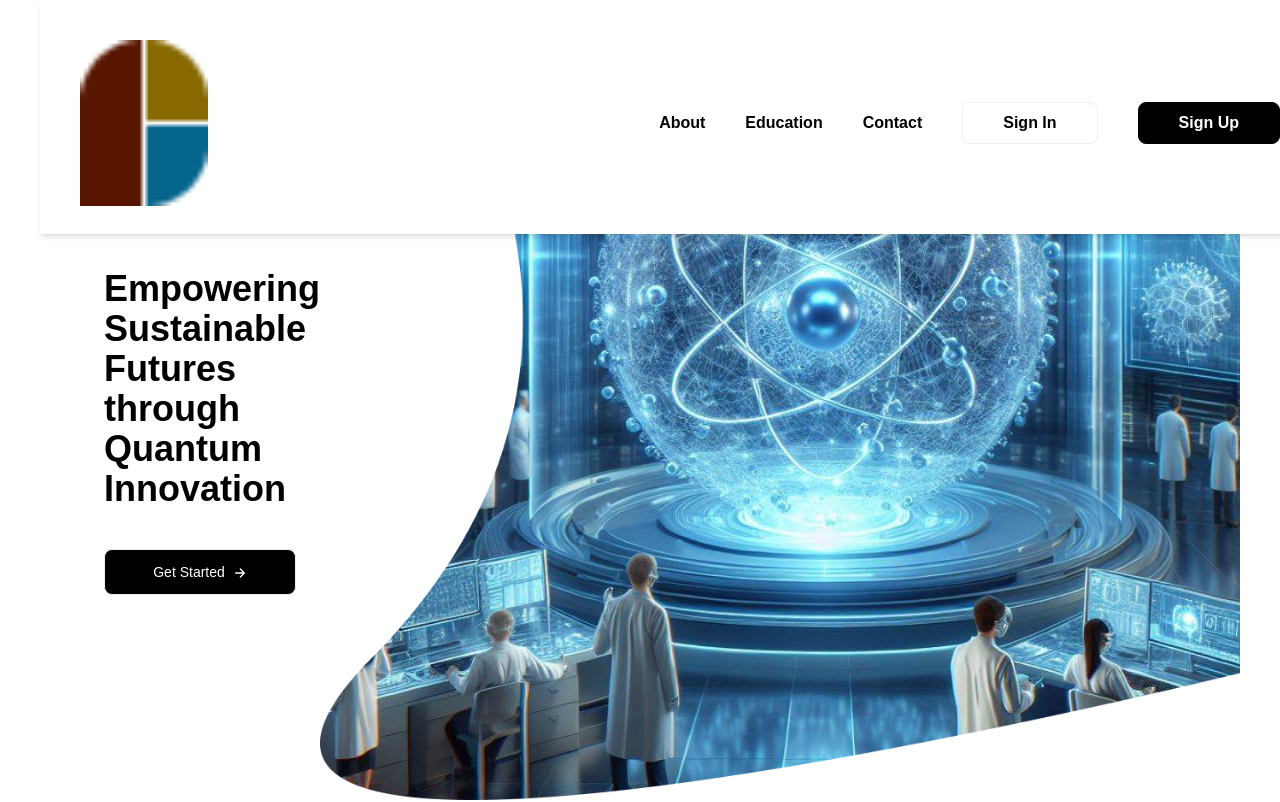
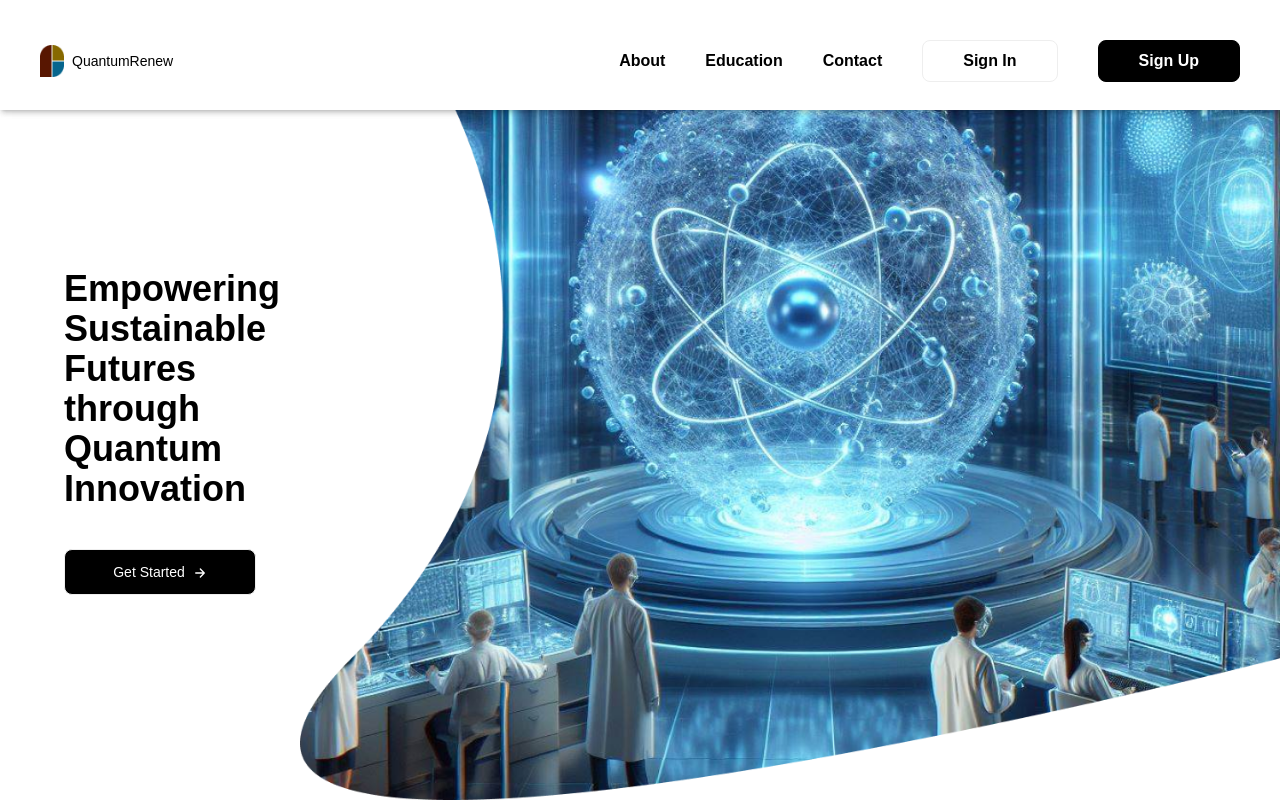
Before and after one commit to mzbhewtee/capstone, a React (Create React App) app: page / in a window 1280 px wide. Shown: the top 802 px of the page. Built offline with nearby package versions, Linux system fonts and the light colour scheme; no server answers.

Commit message:
edited the landing page

```diff
--- a/src/Pages/Landing.js
+++ b/src/Pages/Landing.js
@@ -8,7 +8,7 @@ import { FrequentlyAskedQuestions } from "../components/FrequentlyAskedQuestions
 
 function Landing() {
     return (
-        <div className="md:mr-10 md:ml-10 font-link">
+        <div className="font-link">
             < Navbar />
             < HeroSection />
             < Features />
--- a/src/components/Footer.js
+++ b/src/components/Footer.js
@@ -8,8 +8,11 @@ function Footer() {
         <div id='contact-section'>
             <div className='border-t border-primary pl-6 pr-6 pb-6 md:flex md:flex-row md:p-6'>
                 <div className='md:w-1/3 md:ml-10'>
-                    <img src={Logo} alt='Medi-Run' className='w-24 md:w-32 cursor-pointer mt-5 mb-3' />
-                    <p className='text-pText text-justify text-xs md:text-sm'>Empower researchers, engineers, and stakeholders in the renewable energy sector with advanced simulation tools to accelerate innovation and drive sustainability.</p>
+                <div className='flex items-center space-x-2'>
+                    <img src={Logo} alt='Quantum Renew' className='w-3 lg:w-6 md:w-5 cursor-pointer' />
+                    <p className='text-primary font-thin text-sm lg:text-md font-link cursor-pointer'>QuantumRenew</p>
+                </div>
+                    <p className='text-pText text-justify mt-3 text-xs md:text-sm'>Empower researchers, engineers, and stakeholders in the renewable energy sector with advanced simulation tools to accelerate innovation and drive sustainability.</p>
                 </div>
                 <div className='flex justify-center mt-5 md:w-2/3 md:justify-end'>
                     <div className='flex justify-around'>
--- a/src/components/NavBar.js
+++ b/src/components/NavBar.js
@@ -32,9 +32,12 @@ function Navbar() {
     }
 
     return (
-        <nav className="overflow-hidden z-30 fixed shadow-md w-full bg-white">
+        <nav className="fixed z-30 shadow-md w-full bg-white">
             <div className='flex justify-between items-center p-7 lg:pt-10 lg:pb-7 lg:pl-10 lg:pr-10 shadow-md'>
-                <img src={Logo} alt='Quantum Renew' className='w-24 lg:w-32 md:w-32 cursor-pointer' />
+                <div className='flex items-center space-x-2'>
+                    <img src={Logo} alt='Quantum Renew' className='w-3 lg:w-6 md:w-5 cursor-pointer' />
+                    <p className='text-primary font-thin text-sm lg:text-md font-link cursor-pointer'>QuantumRenew</p>
+                </div>
                 <div className='hidden lg:flex items-center space-x-10'>
                     <Link
                         to='about-section'
```
